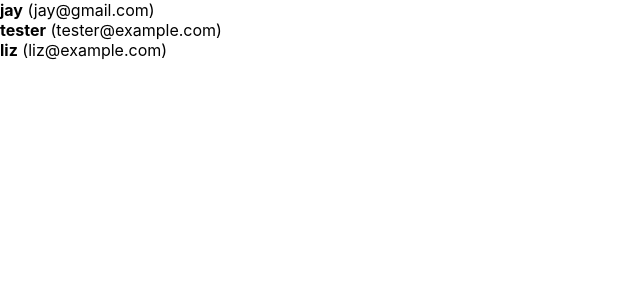
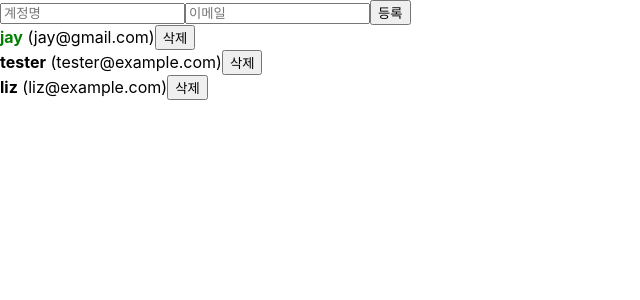
Before and after one commit to Jay2009/React_learning, a React (Create React App) app: page / in a window 1280 px wide. Shown: the top 300 px of the page, without its empty margins (0-640 px from the left). Built offline with nearby package versions, Linux system fonts and the light colour scheme.

Commit message:
done with handling array and useEffect(Mount)

```diff
--- a/src/App.js
+++ b/src/App.js
@@ -1,37 +1,87 @@
-import React, { useRef } from 'react';
+import React, { useRef, useState } from 'react';
 import UserList from './UserList';
-
+import CreateUser from './CreateUser';
 
 
 function App() {
-  const users = [
+
+
+  const [inputs, setInputs] = useState({
+    username: '',
+    email: ''
+  });
+  const { username, email } = inputs;
+
+  const onChange = e => {
+    const { name, value } = e.target;
+    setInputs({
+      ...inputs,
+      [name]: value
+    });
+  };
+
+  const [users, setUsers] = useState([
+
     {
         id: 1,
         username: 'jay',
-        email: 'jay@gmail.com'
+        email: 'jay@gmail.com',
+        active: true
     },
     {
         id: 2,
         username: 'tester',
-        email: 'tester@example.com'
+        email: 'tester@example.com',
+        active: false
     },
     {
         id: 3,
         username: 'liz',
-        email: 'liz@example.com'
+        email: 'liz@example.com',
+        active: false
     }
-];
+  ]);
+  const nextId = useRef(4);
 
-const nextId = useRef(4);
-const onCreate = () => {
+  const onCreate = () => {
+  const user = {
+    id: nextId.current,
+    username,
+    email
+  };
 
+  setUsers(users.concat(user));
 
+  setInputs({
+    username: '',
+    email: ''
+  });
   nextId.current += 1;
 };
 
+const onRemove = id => {
+
+  setUsers(users.filter(user => user.id !== id));
+};
+
+const onToggle = id => {
+  setUsers(
+    users.map(user =>
+      user.id === id ? {...user, active: !user.active} : user
+      )
+  );
+};
 
   return (
-    <UserList users={users} />
+    <>
+    <CreateUser
+        username={username}
+        email={email}
+        onChange={onChange}
+        onCreate={onCreate}
+      />
+    <UserList users={users} onRemove={onRemove} onToggle={onToggle} />
+    </>
   );
 }
 
--- /dev/null
+++ b/src/CreateUser.js
@@ -0,0 +1,25 @@
+import React from 'react';
+
+function CreateUser({username,email,onChange,onCreate}) {
+    return (
+        <div>
+            <input
+                name="username"
+                placeholder="계정명"
+                onChange={onChange}
+                value={username}
+            />
+
+            <input
+                name="email"
+                placeholder="이메일"
+                onChange={onChange}
+                value={email}
+            />
+            <button onClick={onCreate}>등록 </button>
+
+        </div>
+    );
+}
+
+export default CreateUser;
--- a/src/UserList.js
+++ b/src/UserList.js
@@ -1,21 +1,39 @@
-import React from 'react';
+import React, {useEffect} from 'react';
 
-function User({ user }) {
+
+
+function User({ user, onRemove, onToggle }) {
+    useEffect(() => {
+            console.log(user);
+        });
     return (
         <div>
-            <b>{user.username}</b> <span>({user.email})</span>
+            <b style={{
+                cursor: 'pointer',
+                color: user.active ? 'green' : 'black'
+            }}
+            onClick={() => onToggle(user.id)}
+            >
+                {user.username}
+            </b>
+            &nbsp;
+            <span>({user.email})</span>
+            <button onClick={() => onRemove(user.id)}>삭제</button>
         </div>
-    );
-}
+        );
+    }
 
-
-function UserList({ users }) {
-
-
+function UserList({ users, onRemove,onToggle }) {
     return (
         <div>
             {users.map(user => (
-                <User user={user} key={user.id}/>
+                <User
+                user={user}
+                key={user.id}
+                onRemove={onRemove}
+                onToggle={onToggle}
+                />
+
             ))}
         </div>
         );
```
